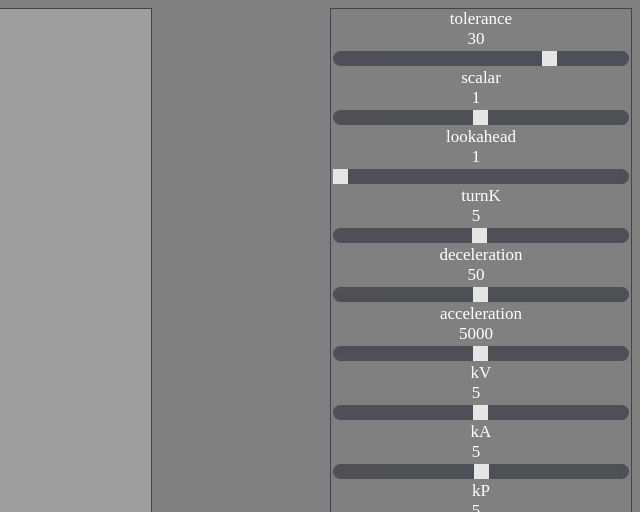
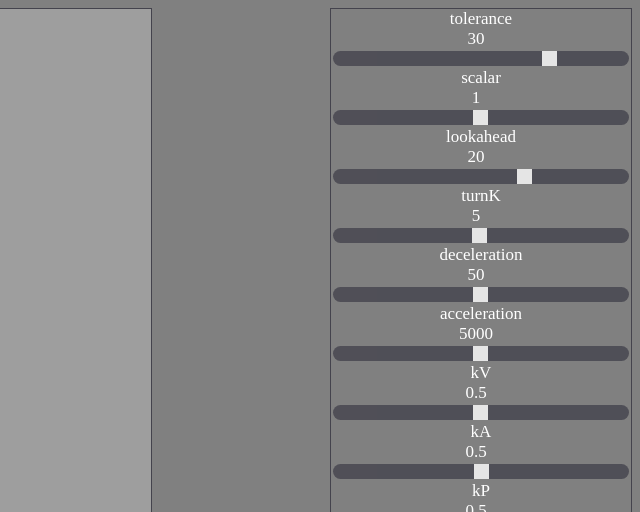
Before and after one commit to 1010A-VRC/pure-pursuit-js, a plain HTML site: page index.html in a window 1280 px wide. Shown: the top 512 px of the page, 640-1280 px from the left. Drawn offline with Linux system fonts and the light colour scheme.

Commit message:
changed range of lookahead slider

```diff
--- a/index.html
+++ b/index.html
@@ -27,7 +27,7 @@
 
     <span id = "slider3_label" class="text-label">lookahead</span>
     <span id="slider3_val" class="text"></span>
-    <input type="range" min="1000" max="10000" value="500" class="slider" id="slider3">
+    <input type="range" min="1000" max="30000" value="20000" class="slider" id="slider3">
 
     <span id = "slider4_label" class="text-label">turnK</span>
     <span id="slider4_val" class="text"></span>
--- a/script/canvas.js
+++ b/script/canvas.js
@@ -261,13 +261,13 @@ function maintainCanvas() {
   slider6_val.innerHTML = sliders.maxAccel;
   maxAccel2 = sliders.maxAccel;
 
-	sliders.kV = slider7.value / 1000; // this is the value for KV
+	sliders.kV = slider7.value / 10000; // this is the value for KV
 	slider7_val.innerHTML = sliders.kV;
 
-	sliders.kA = slider8.value / 1000; // this is the value for KA
+	sliders.kA = slider8.value / 10000; // this is the value for KA
 	slider8_val.innerHTML = sliders.kA;
 
-	sliders.kP = slider9.value / 1000; // this is the value for KP
+	sliders.kP = slider9.value / 10000; // this is the value for KP
 	slider9_val.innerHTML = sliders.kP;
 
 
```
